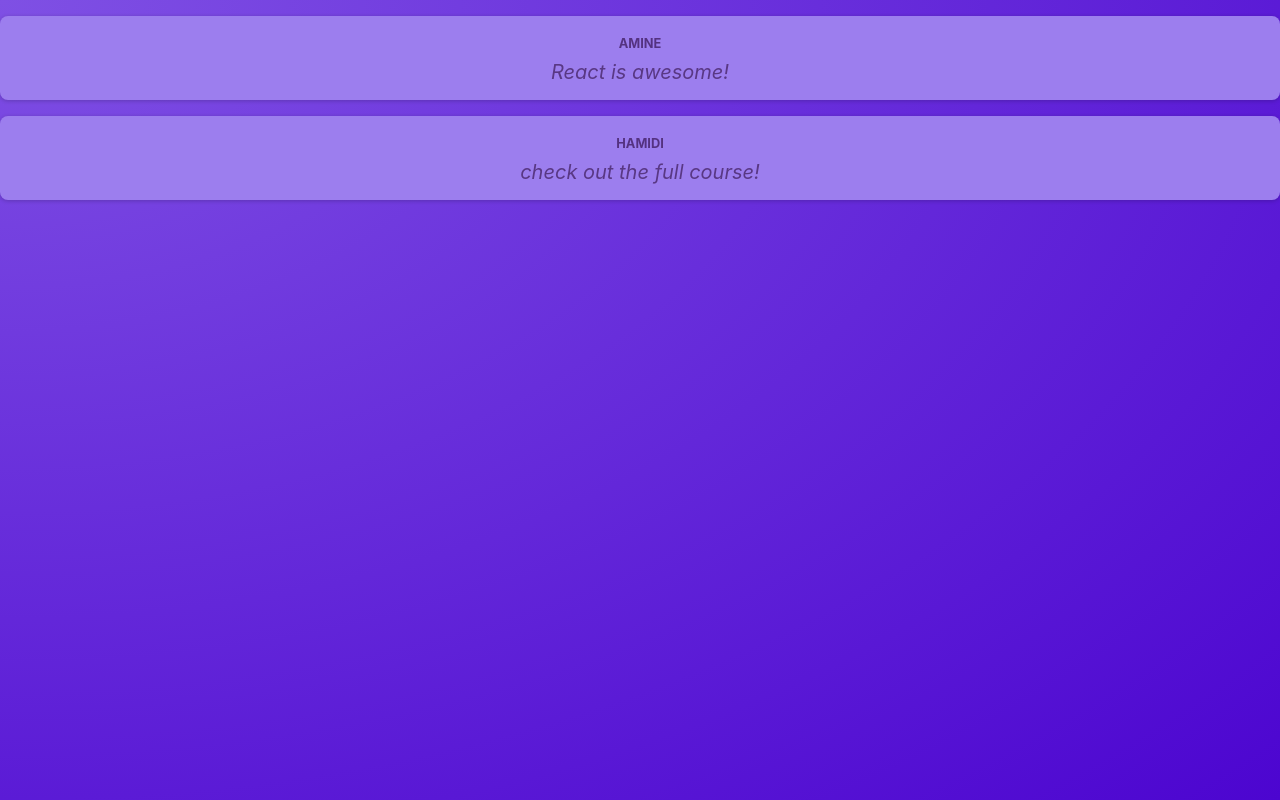
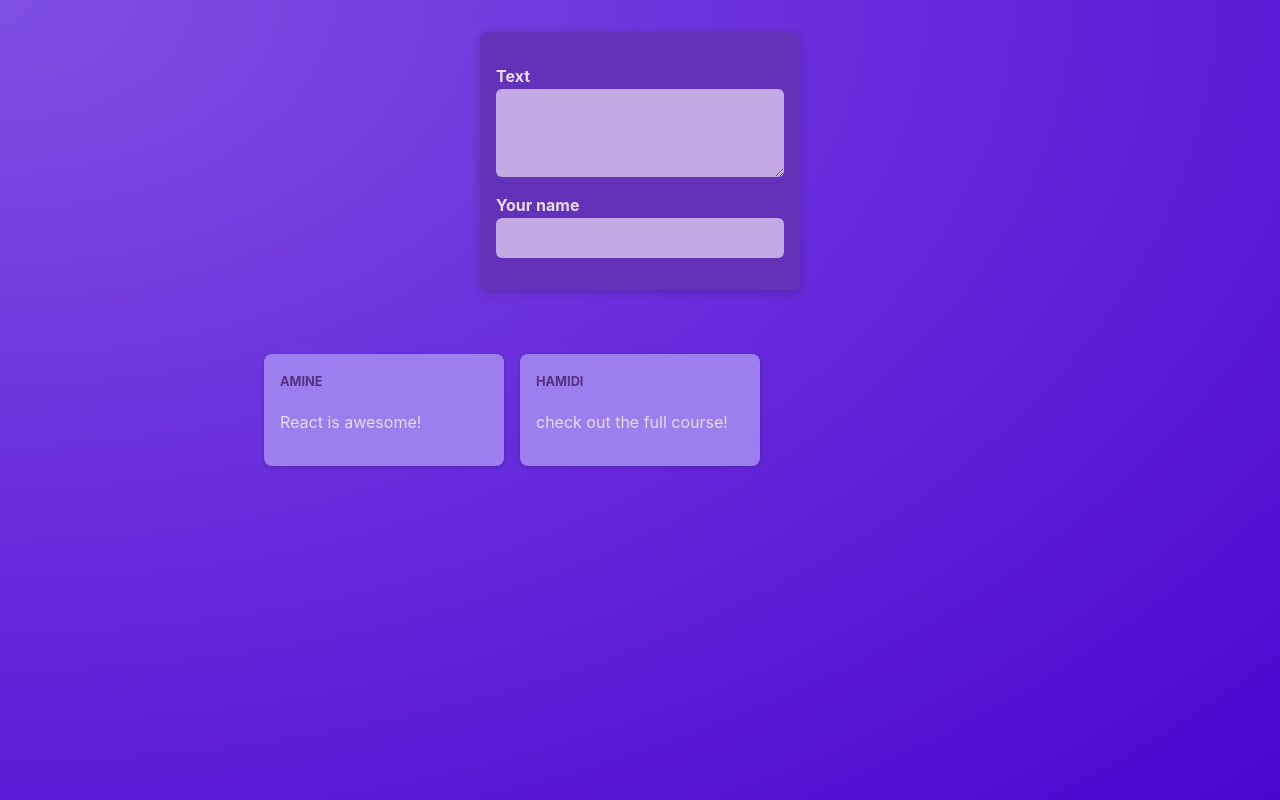
Before and after one commit to Amine-Hamidi/react-crash-course, a React (Vite) app: page / in a window 1280 px wide. Built offline with nearby package versions, Linux system fonts and the light colour scheme.

Commit message:
added eventListener + newComponent

```diff
--- a/src/App.jsx
+++ b/src/App.jsx
@@ -1,9 +1,9 @@
-import Post from './components/post';
+import ListPosts from './components/ListPosts';
+
 function App() {
   return (
     <main>
-      <Post author="Amine" body="React is awesome!" />
-      <Post author="HAMIDI" body="check out the full course!" />
+      <ListPosts/>
     </main>
   );
 
--- /dev/null
+++ b/src/components/ListPosts.jsx
@@ -0,0 +1,18 @@
+import Post from "./post";
+import Classes from './ListPosts.module.css';
+import NewPost from "./NewPost";
+
+
+function ListPosts() {
+    return (
+        <>
+            <NewPost/>
+            <ul className={Classes.posts}>
+                <Post author="Amine" body="React is awesome!" />
+                <Post author="HAMIDI" body="check out the full course!" />
+            </ul>
+        </>
+    );
+}
+
+export default ListPosts;
--- /dev/null
+++ b/src/components/ListPosts.module.css
@@ -0,0 +1,10 @@
+.posts {
+  list-style: none;
+  max-width: 50rem;
+  margin: 1rem auto;
+  padding: 1rem 0;
+  display: grid;
+  gap: 1rem;
+  grid-template-columns: repeat(3, 30%);
+  justify-content: center;
+}
--- /dev/null
+++ b/src/components/NewPost.jsx
@@ -0,0 +1,21 @@
+import classes from './NewPost.module.css';
+
+function NewPost() {
+  function handleChange(event) {
+    console.log(event.target.value);
+  }
+  return (
+    <form className={classes.form}>
+      <p>
+        <label htmlFor="body">Text</label>
+        <textarea id="body" required rows={3} onChange={handleChange} />
+      </p>
+      <p>
+        <label htmlFor="name">Your name</label>
+        <input type="text" id="name" required />
+      </p>
+    </form>
+  );
+}
+
+export default NewPost;
--- /dev/null
+++ b/src/components/NewPost.module.css
@@ -0,0 +1,55 @@
+.form {
+  background-color: #6233b9;
+  padding: 1rem;
+  width: 20rem;
+  margin: 2rem auto;
+  border-radius: 6px;
+  box-shadow: 0 2px 8px rgba(0, 0, 0, 0.2);
+}
+
+.form label {
+  display: block;
+  margin-bottom: 0.05rem;
+  color: #eadbfb;
+  font-weight: bold;
+}
+
+.form input,
+.form textarea {
+  display: block;
+  width: 100%;
+  font: inherit;
+  padding: 0.5rem;
+  border-radius: 6px;
+  border: none;
+  background-color: #c4a9e4;
+  color: #28262c;
+}
+
+.actions {
+  display: flex;
+  justify-content: flex-end;
+  gap: 0.5rem;
+}
+
+.actions button {
+  cursor: pointer;
+  font: inherit;
+  padding: 0.5rem 1.5rem;
+  border: none;
+  border-radius: 4px;
+  background-color: #34036c;
+  color: #e5d5f7;
+}
+
+.actions button:hover {
+  background-color: #23014a;
+}
+
+.actions button[type='button'] {
+  background-color: transparent;
+}
+
+.actions button[type='button']:hover {
+  color: #d1bee6;
+}
--- a/src/components/Post.jsx
+++ b/src/components/Post.jsx
@@ -4,10 +4,10 @@
 function Post(props) {
 
     return(
-        <div className={classes.post}>
+        <li className={classes.post}>
             <p className={classes.author}>{props.author}</p>
-            <p className={classes.text}>{props.body}</p>
-        </div>
+            <p className={classes.body}>{props.body}</p>
+        </li>
     );
 }
 
--- a/src/index.css
+++ b/src/index.css
@@ -18,6 +18,5 @@
 
 body {
   margin: 0;
-  text-align: center;
   color: #e6ddf9;
 }
```
